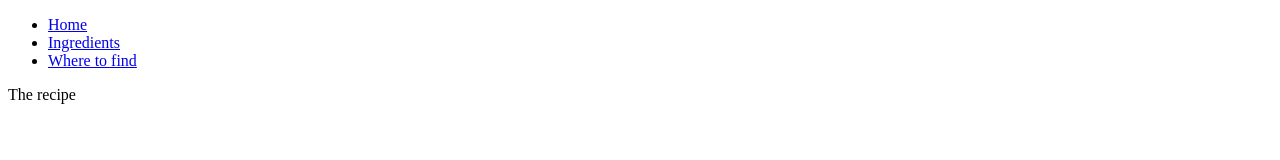
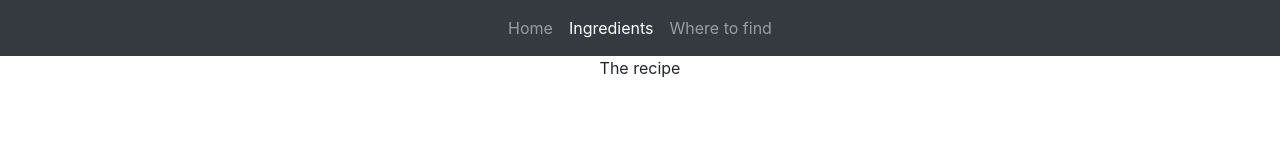
Before and after one commit to harrismawardi/favouritefood, a plain HTML site: page html/recipe.html in a window 1280 px wide. Drawn offline with nearby package versions, Linux system fonts and the light colour scheme; files that its build step writes are made by us from their sources.

Commit message:
add navbar to page3

```diff
--- a/html/recipe.html
+++ b/html/recipe.html
@@ -5,20 +5,22 @@
     <meta http-equiv="X-UA-Compatible" content="IE=edge">
     <meta name="viewport" content="width=device-width, initial-scale=1.0">
     <title>Document</title>
+    <link rel="stylesheet" href="css/style.css">
+    <!-- Bootstrap -->
+    <link rel="stylesheet" href="https://stackpath.bootstrapcdn.com/bootstrap/4.1.3/css/bootstrap.min.css"
+        integrity="sha384-MCw98/SFnGE8fJT3GXwEOngsV7Zt27NXFoaoApmYm81iuXoPkFOJwJ8ERdknLPMO" crossorigin="anonymous">
+
 </head>
 <body>
     <body class="text-center">
         <header>
-            <nav>
-                <ul class="nav nav-pills">
-                    <li class="nav-item">
-                        <a class="nav-link active" href="../index.html">Home</a>
+            <nav class="navbar navbar-expand-sm justify-content-center navbar-dark bg-dark">
+                <ul class="navbar-nav">
+                    <li> <a class="nav-link" href="../index.html">Home</a>
                     </li>
-                    <li class="nav-item">
-                        <a class="nav-link" href="recipe.html">Ingredients</a>
+                    <li> <a class="nav-link active" href="recipe.html">Ingredients</a>
                     </li>
-                    <li class="nav-item">
-                        <a class="nav-link" href="findmore.html">Where to find</a>
+                    <li> <a class="nav-link" href="findmore.html">Where to find</a>
                     </li>
                 </ul>
             </nav>
```
Also changed, not shown: html/findmore.html (+9 -14 lines).
